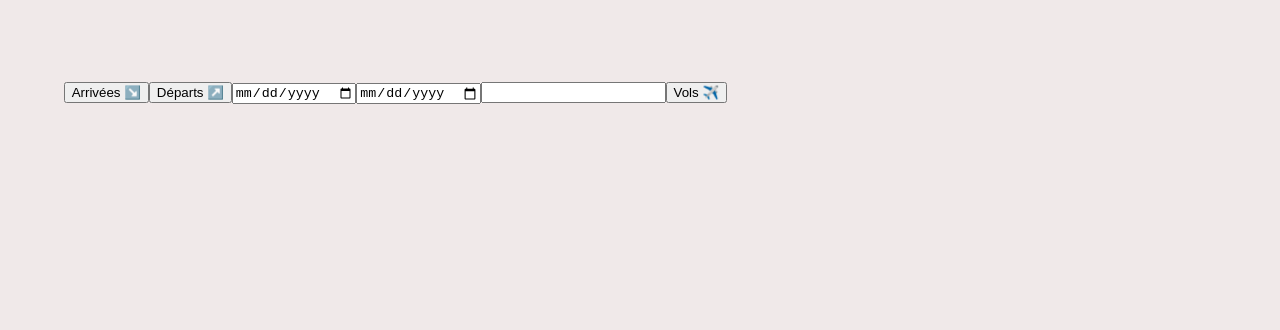
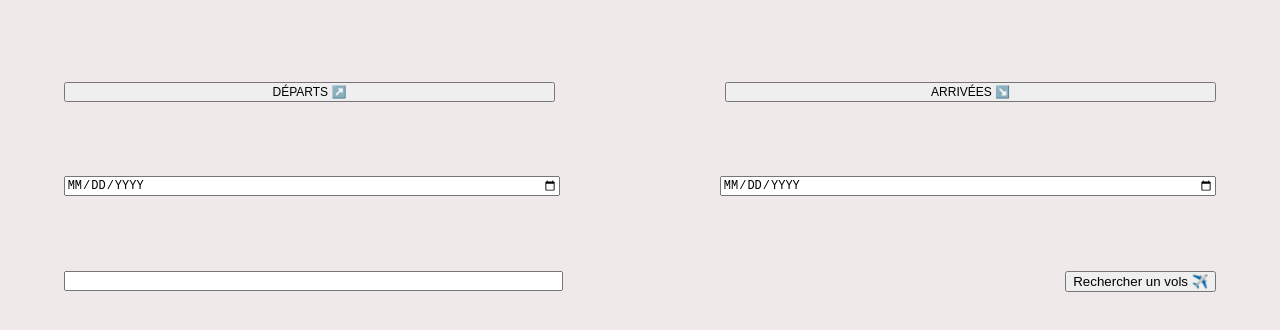
Before and after one commit to atiipik/airport-planes, a Vue app: page / in a window 1280 px wide. Shown: the top 330 px of the page. Built offline with nearby package versions, Linux system fonts and the light colour scheme.

Commit message:
css: Btn search

```diff
--- a/src/App.vue
+++ b/src/App.vue
@@ -1,10 +1,15 @@
 <template>
   <div>
-    <button @click="direction">Arrivées ↘️</button>
-    <button @click="direction = false">Départs ↗️</button>
-    <input class="btn-date" type="date" v-model="begin" />
-    <input class="btn-date" type="date" v-model="end" />
-    <input class="btn-airport" list="airports" v-model="airport" />
+    <div class="btn-wrapper">
+      <button class="btn" @click="direction = false">Départs ↗️</button>
+      <button class="btn" @click="direction">Arrivées ↘️</button>
+    </div>
+    <div class="btn-wrapper">
+      <input class="btn" type="date" v-model="begin" />
+      <input class="btn" type="date" v-model="end" />
+    </div>
+    <div class="btn-wrapper">
+      <input class="btn" list="airports" v-model="airport" />
       <datalist id="airports">
         <option
           v-for="(airport, index) in allAirports"
@@ -15,11 +20,14 @@
         </option>
       </datalist>
 
-    <button @click="getFlightByDateAndAirport()">Vols ✈️</button>
+      <button @click="getFlightByDateAndAirport()">
+        Rechercher un vols ✈️
+      </button>
+    </div>
 
     <!-- <p>{{openSky}}</p> -->
 
-    <FlyCard v-for="(airport, index) in openSky" :key="index"/>
+    <FlyCard v-for="(airport, index) in openSky" :key="index" />
   </div>
 </template>
 
@@ -76,7 +84,12 @@ export default {
       const axios = require("axios");
       axios
         .get(
-          `https://opensky-network.org/api/flights/${this.direction ? "arrival" : "departure"}?airport=${iaco}&begin=${Date.parse(this.begin) / 1000}&end=${Date.parse(this.end) / 1000}`)
+          `https://opensky-network.org/api/flights/${
+            this.direction ? "arrival" : "departure"
+          }?airport=${iaco}&begin=${Date.parse(this.begin) / 1000}&end=${
+            Date.parse(this.end) / 1000
+          }`
+        )
         .then((response) => (this.openSky = response.data));
     },
   },
@@ -98,4 +111,21 @@ body {
 .card-airport:not(:last-child) {
   margin-bottom: 5.797vw;
 }
+
+.btn-wrapper {
+  display: flex;
+  justify-content: space-between;
+  align-items: center;
+  margin-bottom: 5.797vw;
+}
+
+.btn-wrapper:last-child {
+  margin-bottom: 8.696vw;
+}
+
+.btn {
+  width: 38.406vw;
+  text-transform: uppercase;
+  font-size: 12px;
+}
 </style>
```
Lines whose indentation alone changed are shown as unchanged.
